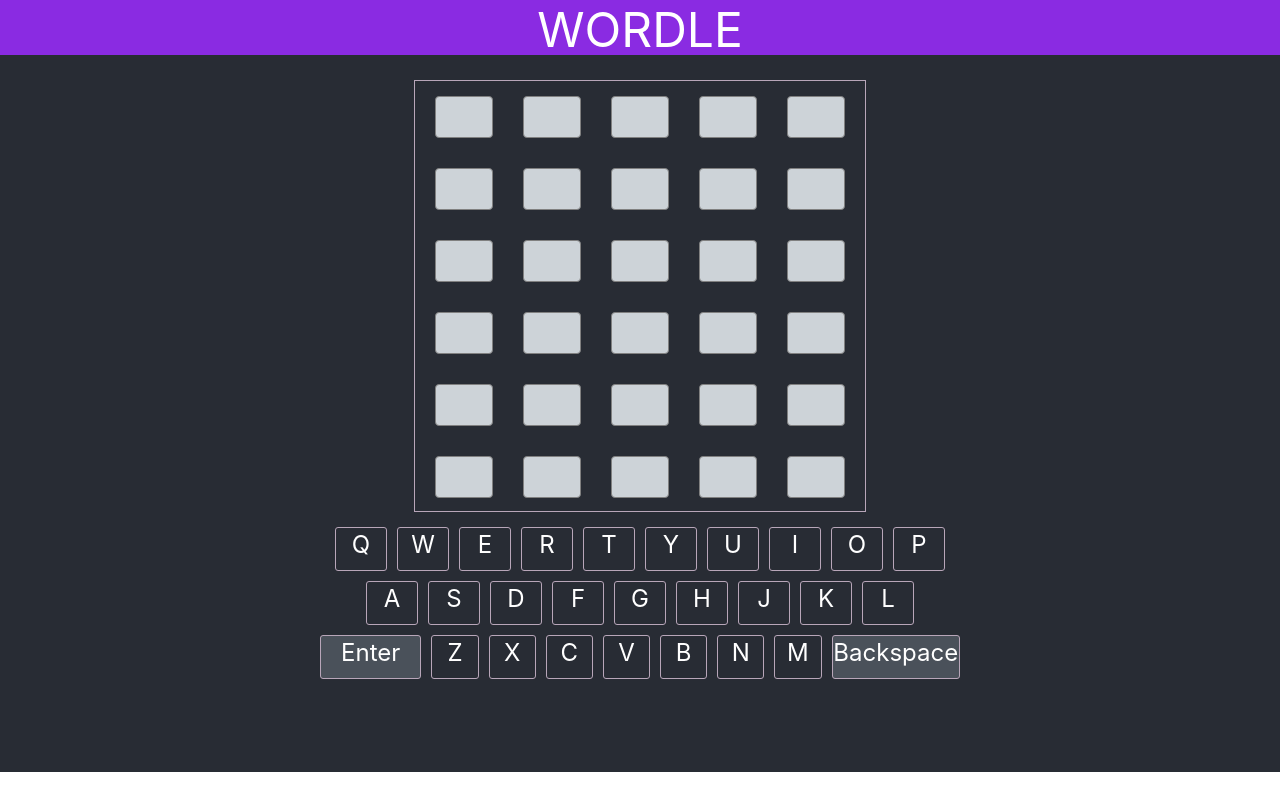
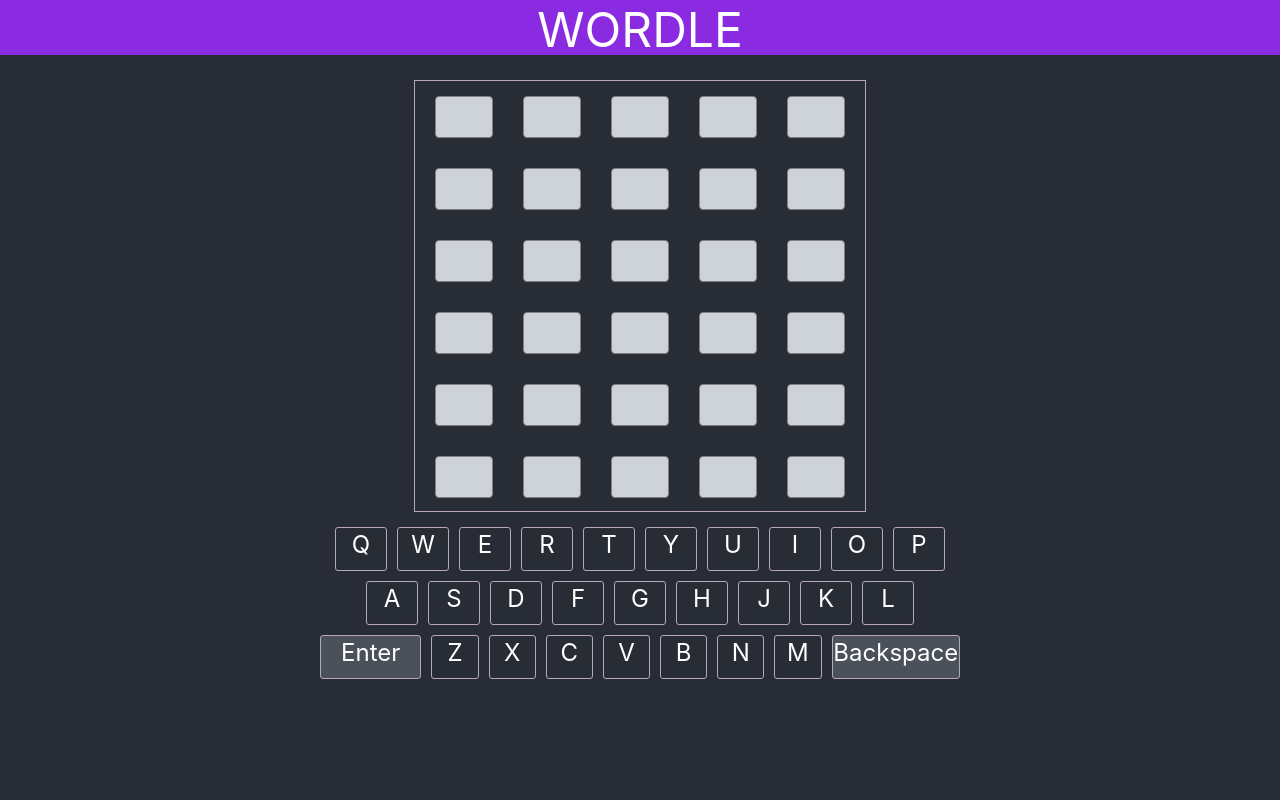
Before and after one commit to M9Bene/wordle_react, a React (Create React App) app in the folder wordle_react/: page / in a window 1280 px wide. Built offline with nearby package versions, Linux system fonts and the light colour scheme.

Commit message:
Fix: fullscreen

```diff
--- a/wordle_react/src/App.css
+++ b/wordle_react/src/App.css
@@ -1,7 +1,7 @@
 .App {
   text-align: center;
   background-color: #282c34;
-  max-height: 100vh;
+  height: 100vh;
   width: 100vw;
   color: white;
 }
@@ -28,7 +28,7 @@
   top: 55px;
   width: 100%;
   align-items: center;
-  display: flex;
+  display: inline-flex;
   flex-direction: column;
 }
 
```
